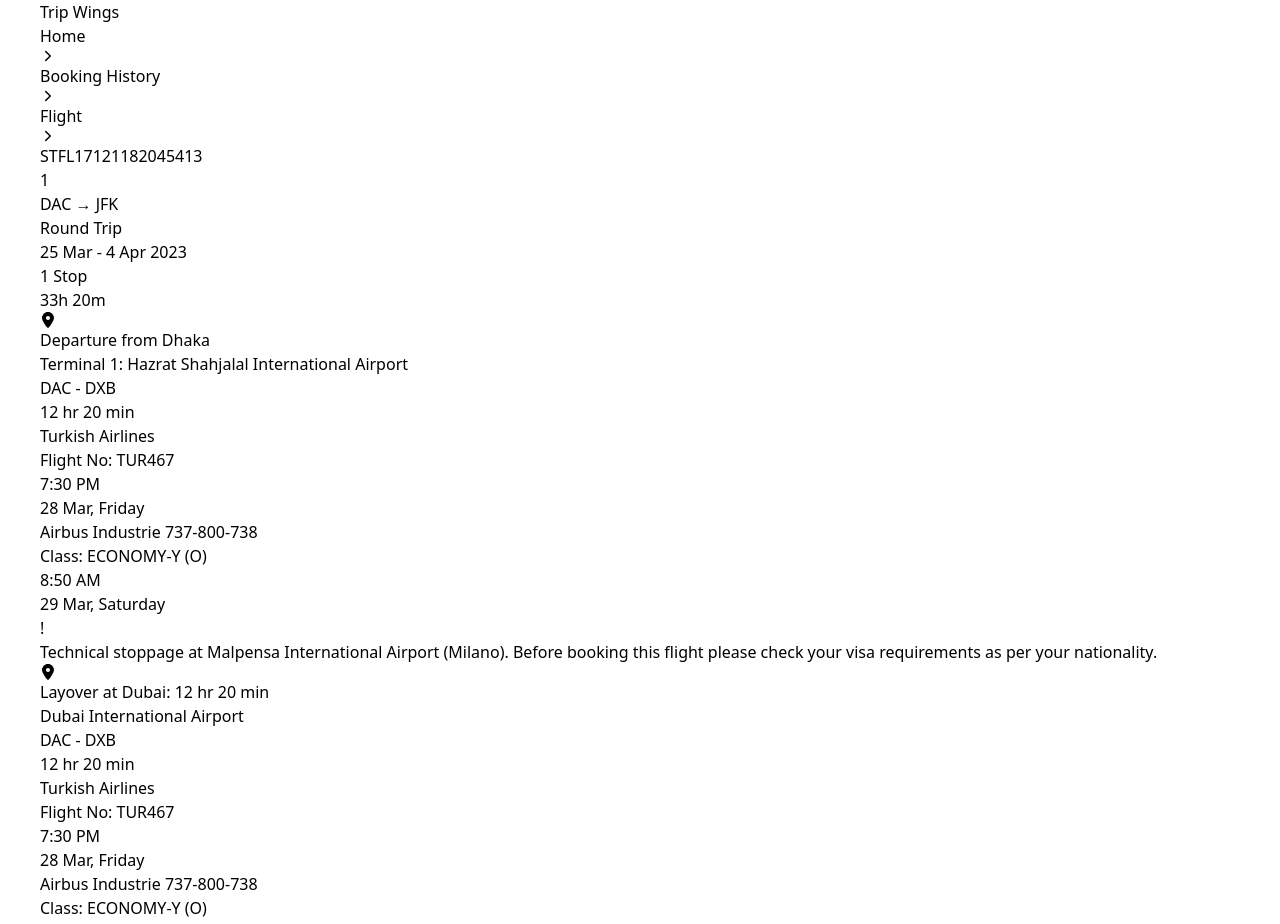
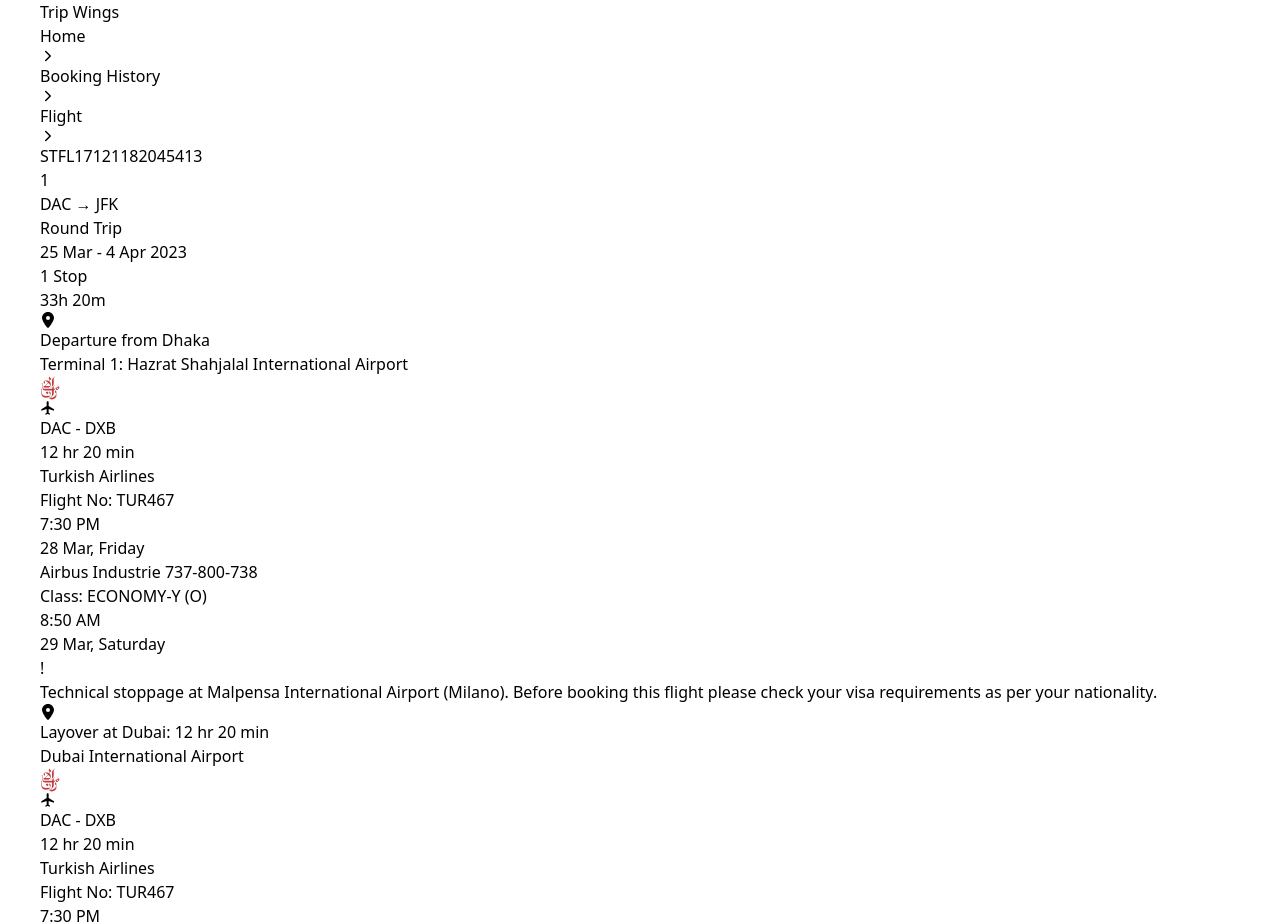
Before and after one commit to iibrahim70/trip-wings, a React (Vite) app: page / in a window 1280 px wide. Shown: the top 924 px of the page. Built offline with nearby package versions, Linux system fonts and the light colour scheme.

Commit message:
complete flight details card design

```diff
--- a/src/components/FlightDetailsCard.tsx
+++ b/src/components/FlightDetailsCard.tsx
@@ -1,5 +1,7 @@
 import { IoIosArrowForward } from "react-icons/io";
 import { FaLocationDot } from "react-icons/fa6";
+import { MdFlight } from "react-icons/md";
+import flightIcon from "../assets/icons/icon.png";
 
 const FlightDetailsCard = () => {
   return (
@@ -60,9 +62,26 @@
           </p>
         </div>
 
+        {/* depature and aleart details */}
+        <div className="flex items-center gap-5">
+          <div className="flex flex-col items-center gap-3">
+            <img
+              src={flightIcon}
+              alt="Flight Icon"
+              className="size-6 object-cover"
+            />
+
+            <div className="border-[1.5px] border-r border-gray-300 h-14" />
+
+            <MdFlight className="size-5 text-gray-500 rotate-180" />
+
+            <div className="border-[1.5px] border-r border-gray-300 h-14" />
+          </div>
+
+          <div className="space-y-5">
             {/* depature details */}
             <div className="md:w-[85%] flex flex-wrap items-center justify-between gap-5 xl:gap-10">
-          <div className="space-y-3">
+              <div className="space-y-3.5">
                 <div>
                   <h3 className="text-xl font-bold">DAC - DXB</h3>
                   <p>12 hr 20 min</p>
@@ -74,7 +93,7 @@
                 </div>
               </div>
 
-          <div className="space-y-3">
+              <div className="space-y-3.5">
                 <div>
                   <h3 className="text-xl font-bold">7:30 PM</h3>
                   <p>28 Mar, Friday</p>
@@ -104,9 +123,11 @@
 
               <p>
                 Technical stoppage at Malpensa International Airport (Milano).
-            Before booking this flight please check your visa requirements as
-            per your nationality.
+                Before booking this flight please check your visa requirements
+                as per your nationality.
               </p>
+            </div>
+          </div>
         </div>
 
         {/* layover information */}
@@ -119,9 +140,25 @@
           </div>
         </div>
 
+        {/* depature and aleart details */}
+        <div className="flex items-center gap-5">
+          <div className="flex flex-col items-center gap-3">
+            <img
+              src={flightIcon}
+              alt="Flight Icon"
+              className="size-6 object-cover"
+            />
+
+            <div className="border-[1.5px] border-r border-gray-300 h-6" />
+
+            <MdFlight className="size-5 text-gray-500 rotate-180" />
+
+            <div className="border-[1.5px] border-r border-gray-300 h-6" />
+          </div>
+
           {/* depature details */}
           <div className="md:w-[85%] flex flex-wrap items-center justify-between gap-5 xl:gap-10">
-          <div className="space-y-3">
+            <div className="space-y-3.5">
               <div>
                 <h3 className="text-xl font-bold">DAC - DXB</h3>
                 <p>12 hr 20 min</p>
@@ -133,7 +170,7 @@
               </div>
             </div>
 
-          <div className="space-y-3">
+            <div className="space-y-3.5">
               <div>
                 <h3 className="text-xl font-bold">7:30 PM</h3>
                 <p>28 Mar, Friday</p>
@@ -150,6 +187,7 @@
             <div>
               <h3 className="text-xl font-bold">8:50 AM</h3>
               <p>29 Mar, Saturday</p>
+            </div>
           </div>
         </div>
 
```
Also changed, not shown: src/assets/icons/icon.png (added). Lines whose indentation alone changed are shown as unchanged.
